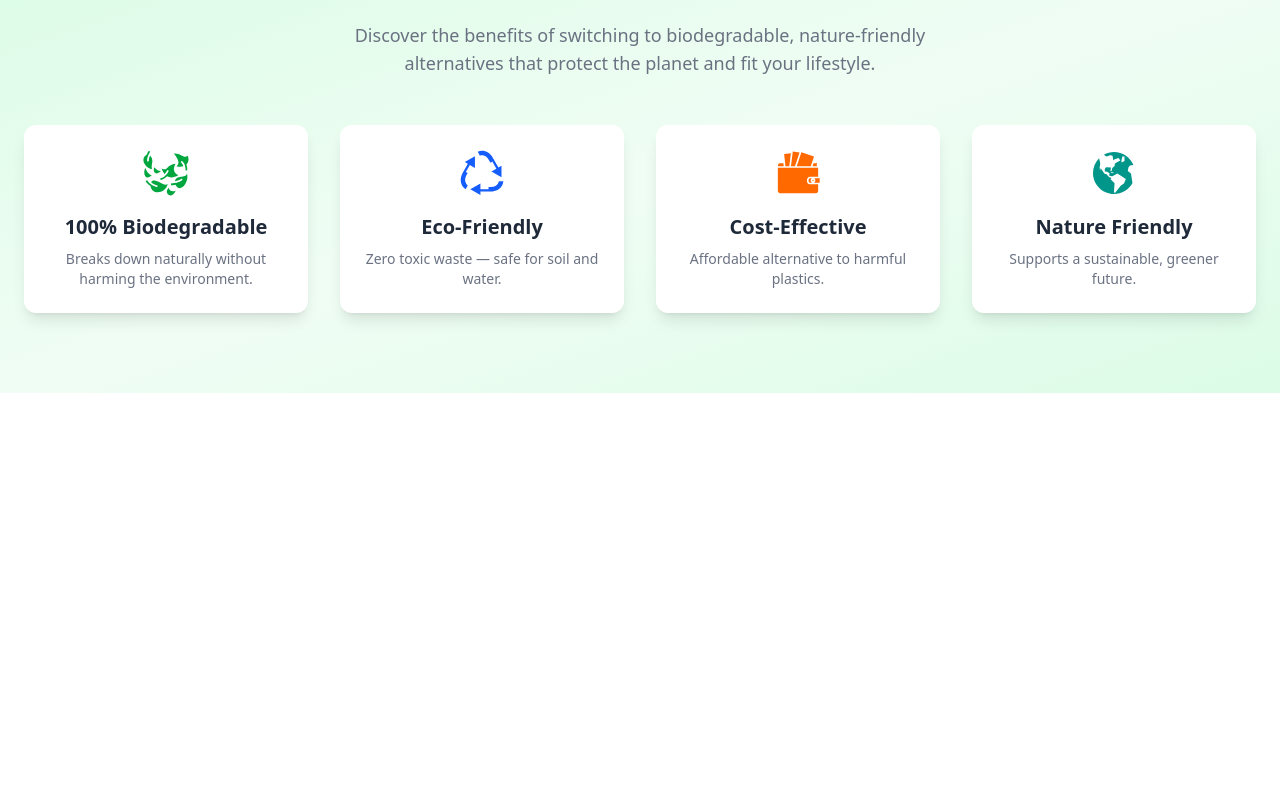
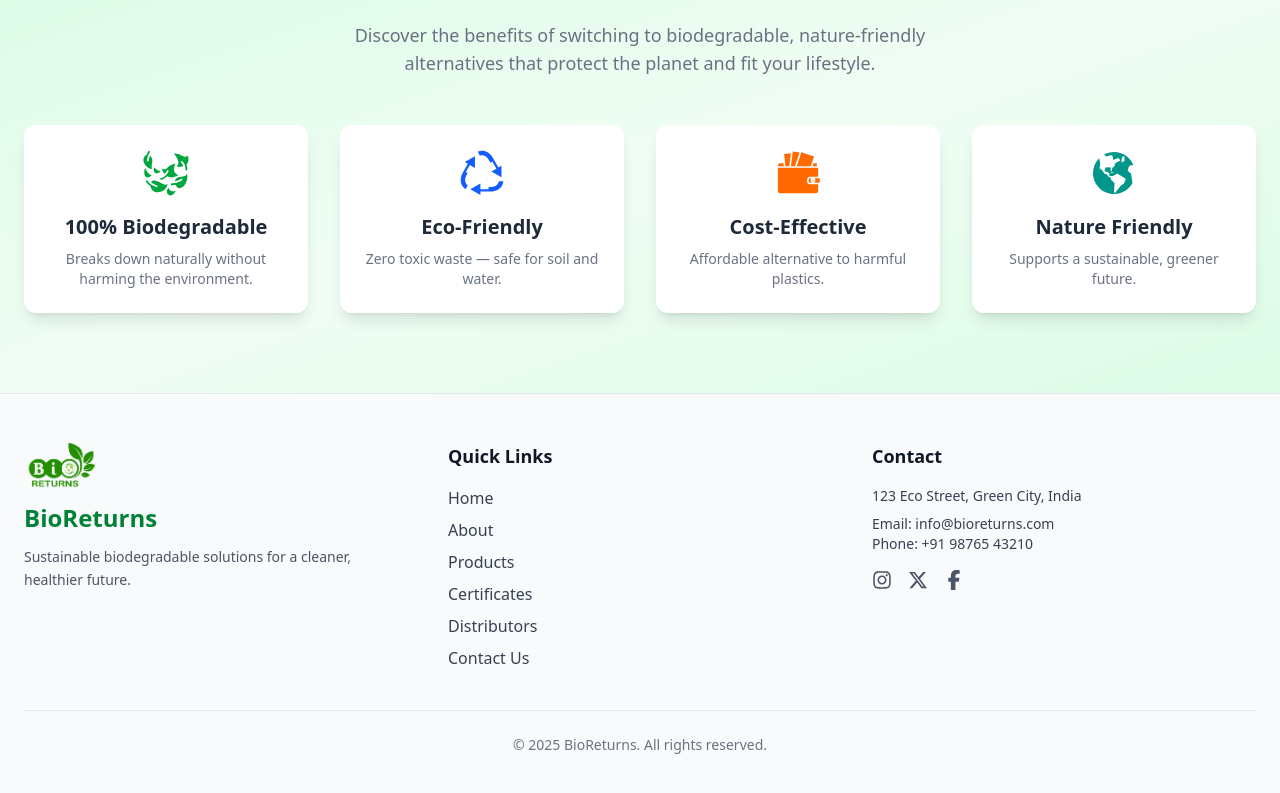
Before and after one commit to charankosari/bioreturns, a React (Vite) app: page / in a window 1280 px wide. Shown: the part 1851-2644 px from the top of the page. Before the commit the page ends 2244 px from the top, so only its background shows below. Built offline with nearby package versions, Linux system fonts and the light colour scheme; no server answers.

Commit message:
added footer

```diff
--- a/src/components/Layout.jsx
+++ b/src/components/Layout.jsx
@@ -2,6 +2,7 @@ import React, { useEffect, useState } from "react";
 import Navbar from "../Navbar";
 import { Outlet } from "react-router-dom";
 import { motion, AnimatePresence } from "framer-motion";
+import Footer from "../pages/FooterPage";
 function Layout() {
   const [products, setProducts] = useState([]);
 
@@ -44,6 +45,13 @@ function Layout() {
           <Outlet context={{ products }} />
         </motion.main>
       </AnimatePresence>
+      <motion.div
+        initial={{ opacity: 0 }}
+        animate={{ opacity: 1 }}
+        transition={{ duration: 1, ease: "easeOut" }}
+      >
+        <Footer />
+      </motion.div>
     </>
   );
 }
--- /dev/null
+++ b/src/pages/FooterPage.jsx
@@ -0,0 +1,94 @@
+import React from "react";
+import { Link } from "react-router-dom";
+import Logo from "../assets/logo.png"; // your logo path
+import { FaFacebookF, FaInstagram, FaXTwitter } from "react-icons/fa6";
+const Footer = () => {
+  return (
+    <footer className="bg-gray-50 text-gray-800 py-12 px-6 border-t border-gray-200">
+      <div className="max-w-7xl mx-auto grid grid-cols-1 md:grid-cols-3 gap-10">
+        {/* Logo + Brand */}
+        <div className="flex flex-col items-start gap-3">
+          <img src={Logo} alt="BioReturns" className="h-12 w-auto" />
+          <h2 className="text-2xl font-bold text-green-700">BioReturns</h2>
+          <p className="text-sm text-gray-600 leading-relaxed">
+            Sustainable biodegradable solutions for a cleaner, healthier future.
+          </p>
+        </div>
+
+        {/* Quick Links */}
+        <div>
+          <h3 className="text-lg font-semibold mb-4 text-gray-900">
+            Quick Links
+          </h3>
+          <ul className="space-y-2">
+            {[
+              "Home",
+              "About",
+              "Products",
+              "Certificates",
+              "Distributors",
+              "Contact Us",
+            ].map((item) => (
+              <li key={item}>
+                <Link
+                  to={
+                    item === "Home"
+                      ? "/"
+                      : `/${item.toLowerCase().replace(/\s+/g, "-")}`
+                  }
+                  className="text-gray-700 hover:text-green-700 transition"
+                >
+                  {item}
+                </Link>
+              </li>
+            ))}
+          </ul>
+        </div>
+
+        {/* Contact */}
+        <div>
+          <h3 className="text-lg font-semibold mb-4 text-gray-900">Contact</h3>
+          <p className="text-gray-700 text-sm mb-2">
+            123 Eco Street, Green City, India
+          </p>
+          <p className="text-gray-700 text-sm">Email: info@bioreturns.com</p>
+          <p className="text-gray-700 text-sm mb-4">Phone: +91 98765 43210</p>
+
+          {/* Social Icons */}
+          <div className="flex items-center gap-4 mt-4">
+            <a
+              href="#"
+              target="_blank"
+              rel="noopener noreferrer"
+              className="text-gray-600 transition text-xl hover:text-[#E4405F] hover:scale-110"
+            >
+              <FaInstagram />
+            </a>
+            <a
+              href="#"
+              target="_blank"
+              rel="noopener noreferrer"
+              className="text-gray-600 transition text-xl hover:text-black hover:scale-110"
+            >
+              <FaXTwitter />
+            </a>
+            <a
+              href="#"
+              target="_blank"
+              rel="noopener noreferrer"
+              className="text-gray-600 transition text-xl hover:text-[#1877F2] hover:scale-110"
+            >
+              <FaFacebookF />
+            </a>
+          </div>
+        </div>
+      </div>
+
+      <div className="border-t border-gray-200 mt-10 pt-6 text-center text-sm text-gray-500">
+        © {new Date().getFullYear()} BioReturns. All rights reserved.
+      </div>
+    </footer>
+  );
+};
+
+export default Footer;
```
